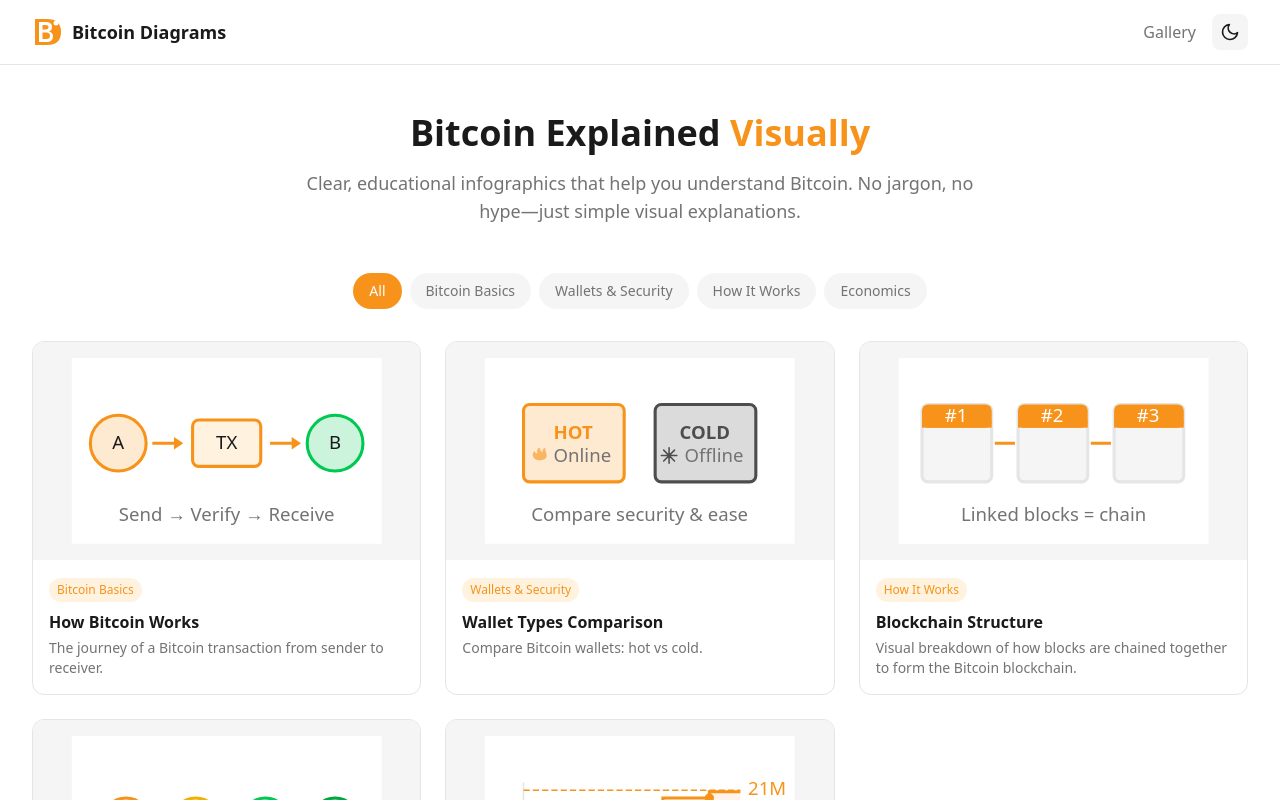
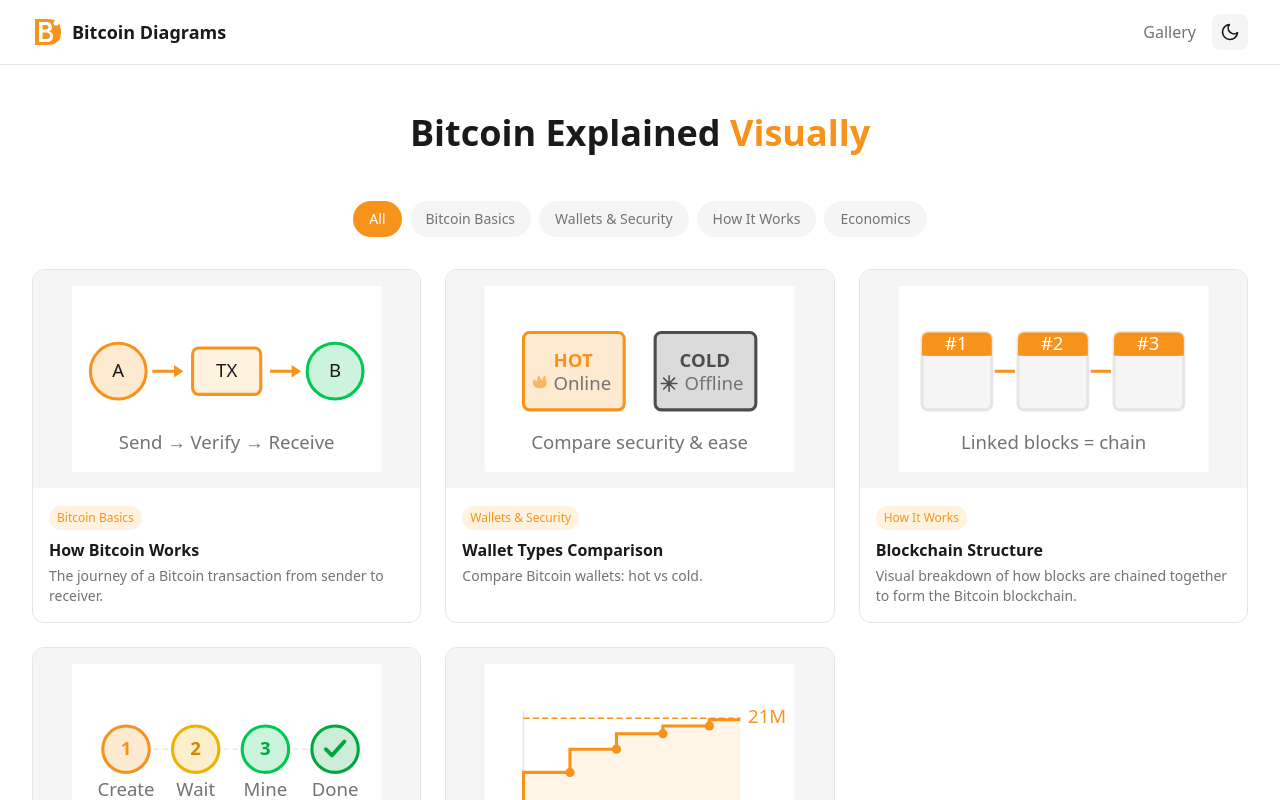
Before and after one commit to hypercoind/btcdiagrams.com, a Next.js app: page / in a window 1280 px wide. Shown: the top 800 px of the page. Built offline with nearby package versions, Linux system fonts and the light colour scheme.

Commit message:
remove text from main page

```diff
--- a/src/app/page.tsx
+++ b/src/app/page.tsx
@@ -10,10 +10,6 @@
         <h1 className="text-3xl sm:text-4xl font-bold text-foreground mb-4">
           Bitcoin Explained <span className="text-bitcoin">Visually</span>
         </h1>
-        <p className="text-lg text-muted-foreground max-w-2xl mx-auto">
-          Clear, educational infographics that help you understand Bitcoin.
-          No jargon, no hype—just simple visual explanations.
-        </p>
       </div>
 
       {/* Gallery */}
```
